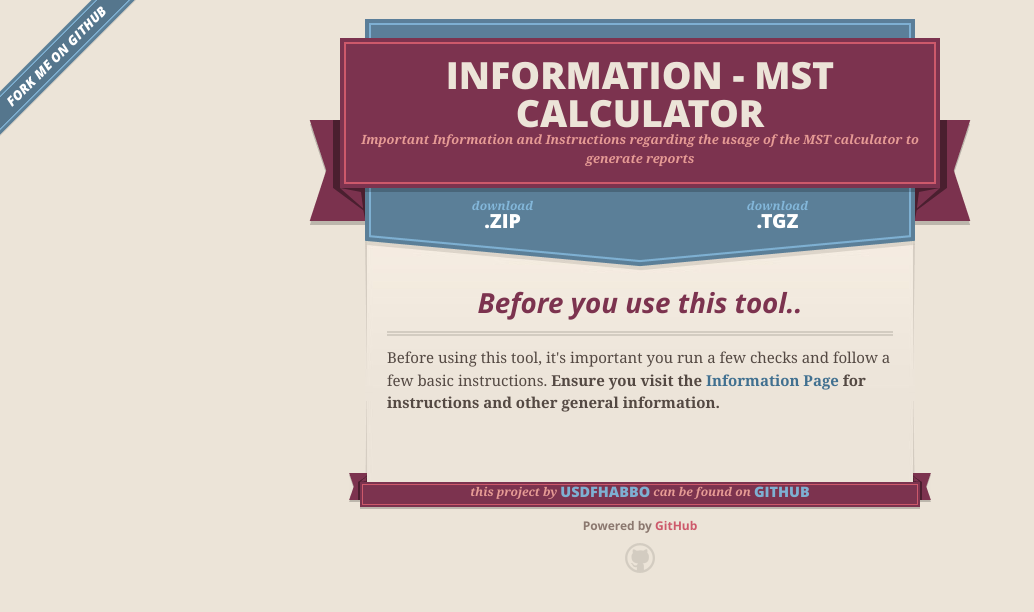
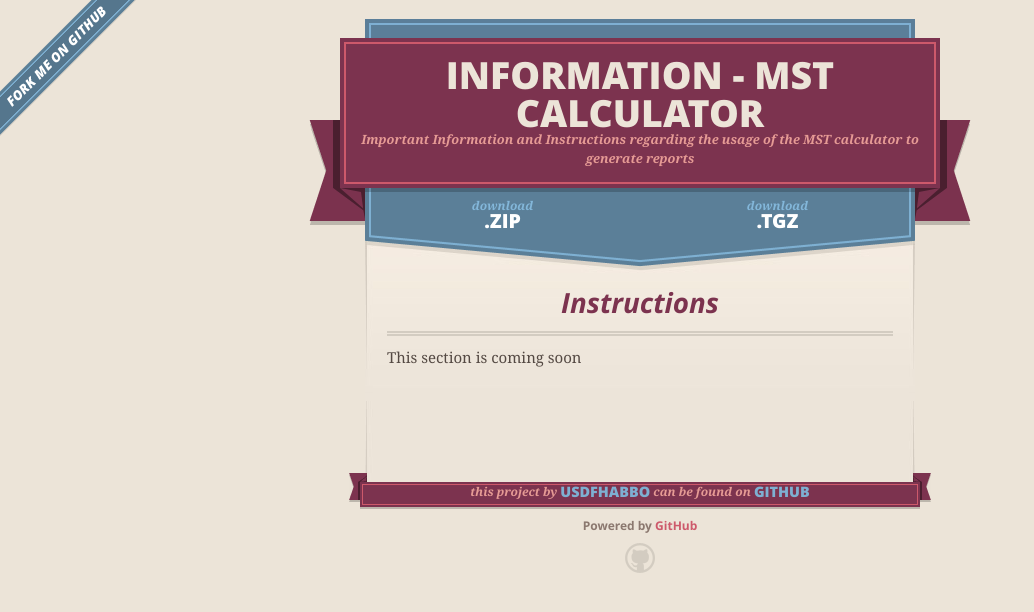
Before and after one commit to usdfhabbo/mst-calculator, a plain HTML site: page info.html in a window 1280 px wide. Shown: the whole page, without its empty margins (0-1034 px from the left). Drawn offline with nearby package versions, Linux system fonts and the light colour scheme.

Commit message:
Coming soon message on info page

```diff
--- a/info.html
+++ b/info.html
@@ -47,9 +47,9 @@
 
     <section id="main_content">
     	<h3>
-			<a id="before-you-use" class="anchor" href="#before-you-use" aria-hidden="true"><span aria-hidden="true" class="octicon octicon-link"></span></a>Before you use this tool..</h3>
+			<a id="before-you-use" class="anchor" href="#before-you-use" aria-hidden="true"><span aria-hidden="true" class="octicon octicon-link"></span></a>Instructions</h3>
 
-			<p>Before using this tool, it's important you run a few checks and follow a few basic instructions. <strong>Ensure you visit the <a href="info.html">Information Page</a> for instructions and other general information.</strong></p>
+			<p>This section is coming soon</p>
 
 
 
```
